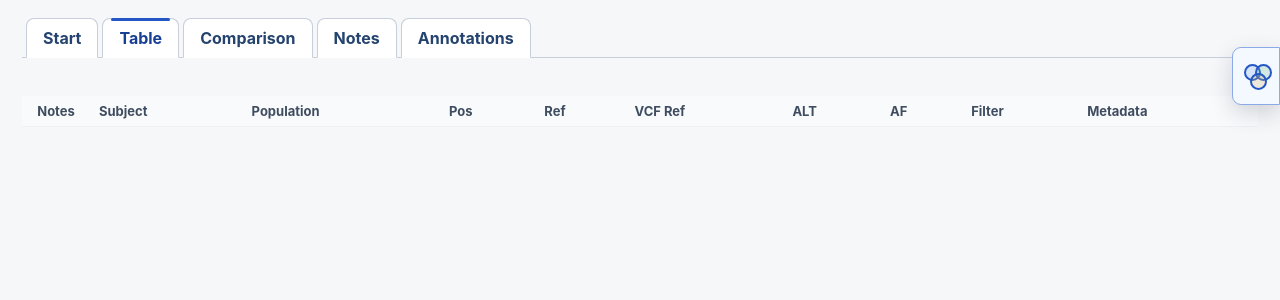
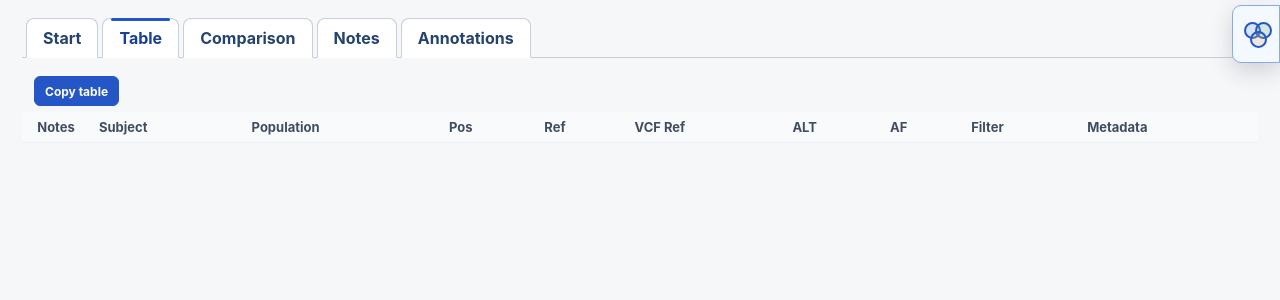
Before and after one commit to UdarGIT829/Mito-Web, a Python web app: template templates/viewer.html in a window 1280 px wide, after a click on "Table". Shown: the part 91-391 px from the top of the page. Run offline with Jinja, Linux system fonts and the light colour scheme; the template is opened without the code that fills it: most values are stand-ins (such as "Sample title", 1, 10 or a date in 2020); lists and menus that the app fills with data are empty.

Commit message:
Added Copy Table Button

```diff
--- a/templates/viewer.html
+++ b/templates/viewer.html
@@ -455,11 +455,20 @@
     .content { display: grid; gap: 18px; min-width: 0; }
     .main-table { min-width: 0; }
     .main-table .table-wrap { max-height: calc(100vh - 170px); }
-    .main-table-count {
-      display: block;
+    .main-table-actions {
+      display: flex;
+      justify-content: flex-start;
+      align-items: center;
+      gap: 10px;
       min-height: 20px;
       padding: 0 2px 6px;
-      text-align: right;
+    }
+    .copy-table-button {
+      width: auto;
+      min-height: 30px;
+      padding: 4px 10px;
+      font-size: 12px;
+      white-space: nowrap;
     }
     .compare-panel {
       position: fixed;
@@ -489,7 +498,7 @@
       font-size: 18px;
       line-height: 1;
     }
-    .table-compare-ear { top: 138px; }
+    .table-compare-ear { top: 96px; }
     .compare-filter-details { border-bottom: 1px solid #e4e8ef; }
     .compare-filter-details > summary {
       cursor: pointer;
@@ -1156,9 +1165,12 @@
     <div class="workspace">
     <div class="content">
     <div class="main-table">
-      <span class="counts main-table-count" id="mutation-count"></span>
+      <div class="main-table-actions">
+        <span class="counts" id="mutation-count"></span>
+        <button class="copy-table-button" id="copy-table" type="button">Copy table</button>
+      </div>
       <div class="table-wrap">
-        <table>
+        <table id="mutation-table">
           <thead id="mutation-head">
             <tr>
               <th class="notes-indicator-column">Notes</th><th>Subject</th><th>Population</th><th>Pos</th><th>Ref</th><th>VCF Ref</th>
@@ -1517,6 +1529,44 @@
     const comparePanelCollapse = document.getElementById("compare-panel-collapse");
     const tableCompareEar = document.getElementById("table-compare-ear");
     const mutationContextMenu = document.getElementById("mutation-context-menu");
+    const copyTableButton = document.getElementById("copy-table");
+
+    function tableClipboardContent(table) {
+      const rows = [...table.rows].map(row =>
+        [...row.cells].map(cell => cell.innerText.replace(/\r?\n/g, "\n").trim())
+      );
+      const text = rows.map(row =>
+        row.map(value => value.replace(/\t/g, " ").replace(/\n/g, " ")).join("\t")
+      ).join("\n");
+      const html = `<table>${rows.map((row, rowIndex) =>
+        `<tr>${row.map(value => {
+          const tag = rowIndex === 0 ? "th" : "td";
+          return `<${tag}>${esc(value).replaceAll("\n", "<br>")}</${tag}>`;
+        }).join("")}</tr>`
+      ).join("")}</table>`;
+      return { text, html };
+    }
+
+    async function copyMutationTable() {
+      const table = document.getElementById("mutation-table");
+      const { text, html } = tableClipboardContent(table);
+      try {
+        if (window.ClipboardItem && navigator.clipboard?.write) {
+          await navigator.clipboard.write([new ClipboardItem({
+            "text/plain": new Blob([text], { type: "text/plain" }),
+            "text/html": new Blob([html], { type: "text/html" })
+          })]);
+        } else {
+          await navigator.clipboard.writeText(text);
+        }
+        const originalLabel = copyTableButton.textContent;
+        copyTableButton.textContent = "Copied!";
+        window.setTimeout(() => { copyTableButton.textContent = originalLabel; }, 1600);
+      } catch (error) {
+        copyTableButton.textContent = "Copy failed";
+        window.setTimeout(() => { copyTableButton.textContent = "Copy table"; }, 2000);
+      }
+    }
 
     function loadSavedNotes() {
       try {
@@ -3204,6 +3254,7 @@
         closeMetadataFilterModal();
       }
     });
+    copyTableButton.addEventListener("click", copyMutationTable);
 
     loadSavedNotes();
     renderNotes();
```
Also changed, not shown: roadmap.json (+18 -2 lines).
